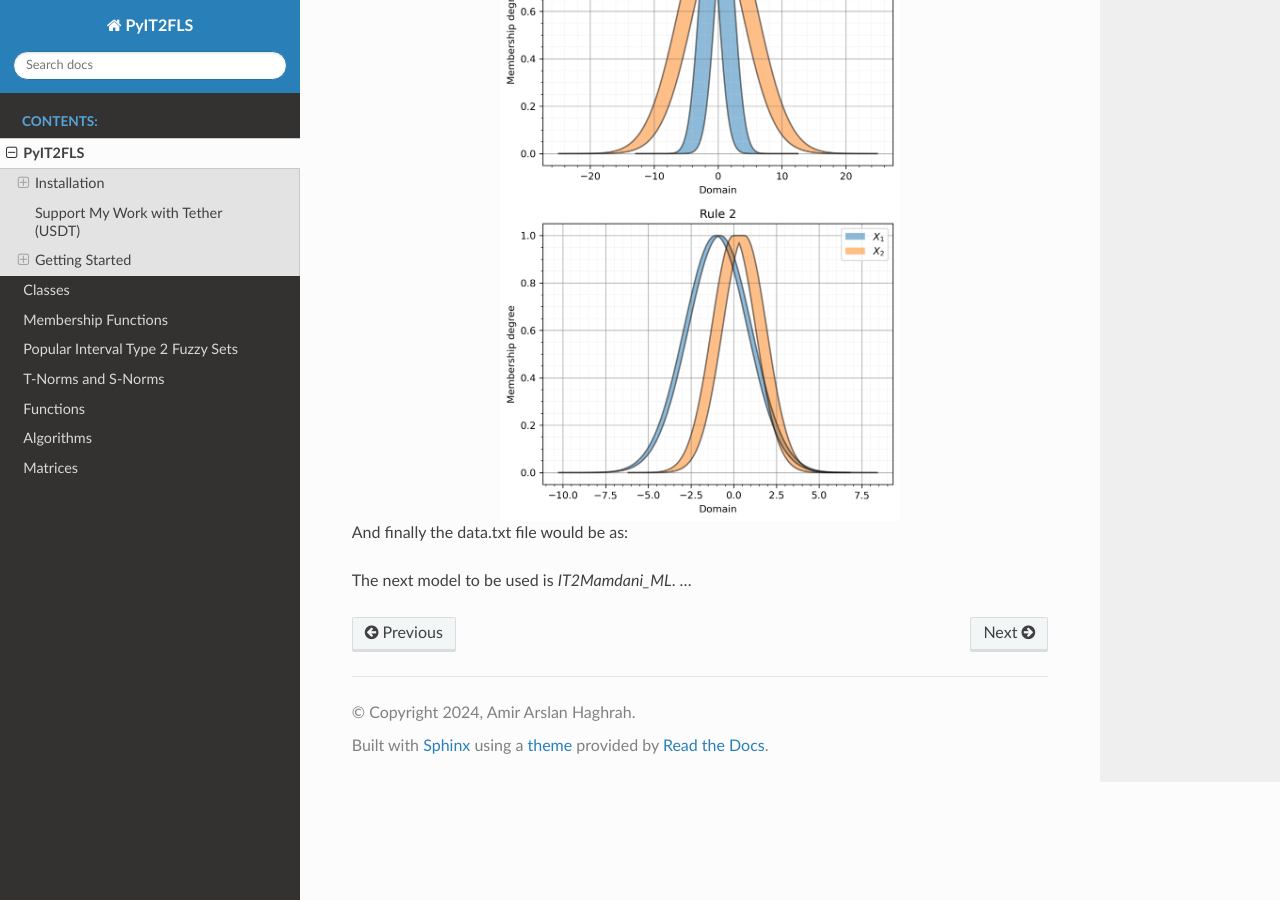
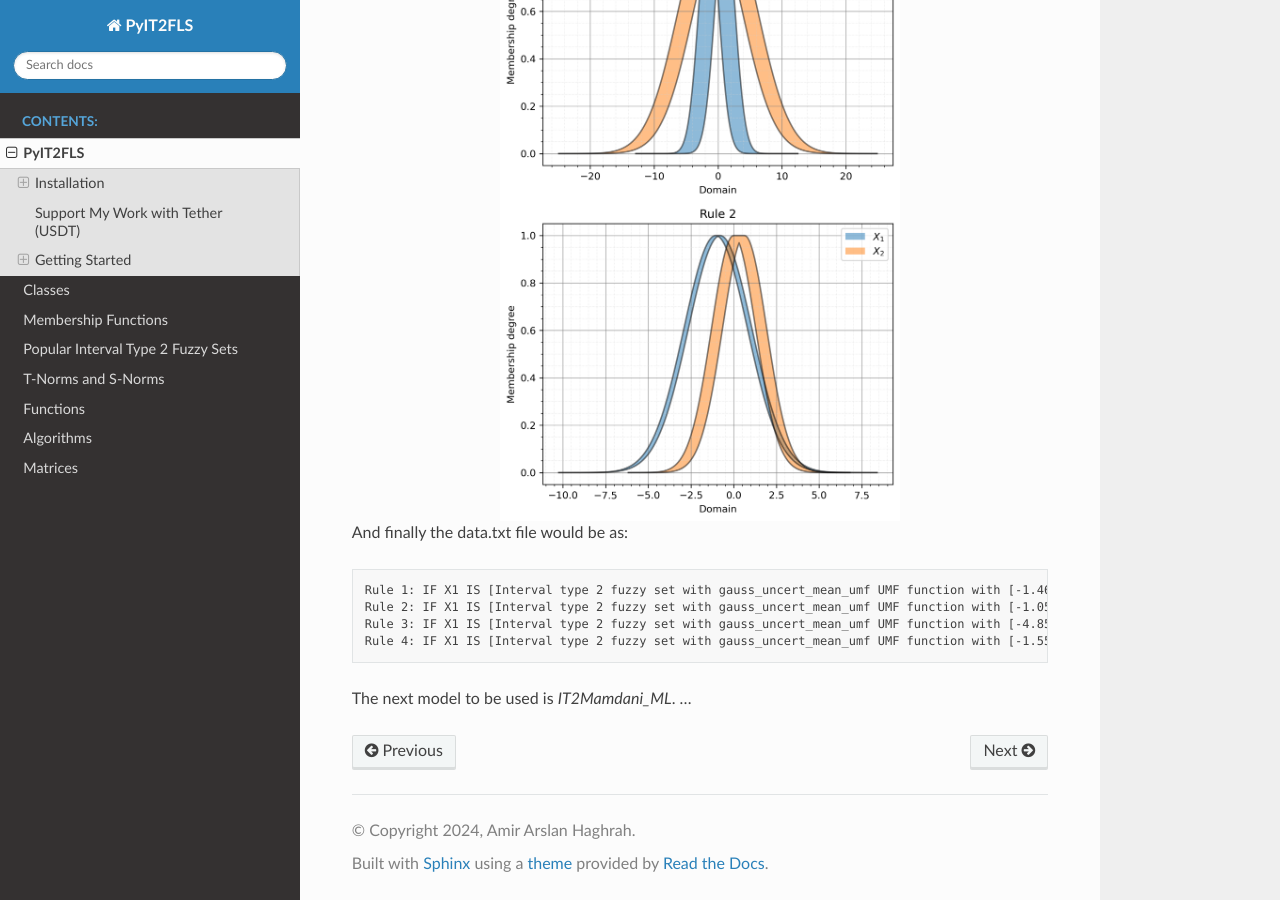
Before and after one commit to Haghrah/PyIT2FLS, a Sphinx documentation site: the page built from docs/_generated/pyit2fls.rst, in a window 1280 px wide and 900 px high, scrolled down 21685 px. Built offline with Sphinx 7.4.7 and the Read the Docs theme 3.1.0, drawn with Linux system fonts in a browser that asks for light colours.

Commit message:
Examples provided by documentations ...

```diff
--- a/docs/_generated/pyit2fls.rst
+++ b/docs/_generated/pyit2fls.rst
@@ -937,7 +937,7 @@ The output plots achieved by this example would be as following:
 
 And finally the data.txt file would be as:
 
-.. code-block:: plain text
+.. code-block:: plaintext
 
     Rule 1: IF X1 IS [Interval type 2 fuzzy set with gauss_uncert_mean_umf UMF function with [-1.4669762123604757, 1.0659910676893047, 1.5911537388450434, 1.0] parameters, and gauss_uncert_mean_lmf LMF function with [-1.4669762123604757, 1.0659910676893047, 1.5911537388450434, 1.0] parameters] AND X2 IS [Interval type 2 fuzzy set with gauss_uncert_mean_umf UMF function with [-1.2460056520619354, 1.1974593440280525, 4.978521585542144, 1.0] parameters, and gauss_uncert_mean_lmf LMF function with [-1.2460056520619354, 1.1974593440280525, 4.978521585542144, 1.0] parameters] THEN Y IS [0.5936306702649519]
     Rule 2: IF X1 IS [Interval type 2 fuzzy set with gauss_uncert_mean_umf UMF function with [-1.0578157040838283, -0.7900290469909865, 1.863140906777802, 1.0] parameters, and gauss_uncert_mean_lmf LMF function with [-1.0578157040838283, -0.7900290469909865, 1.863140906777802, 1.0] parameters] AND X2 IS [Interval type 2 fuzzy set with gauss_uncert_mean_umf UMF function with [-0.00989717555417996, 0.6397562379181663, 1.2963653496230303, 1.0] parameters, and gauss_uncert_mean_lmf LMF function with [-0.00989717555417996, 0.6397562379181663, 1.2963653496230303, 1.0] parameters] THEN Y IS [6.088185997131968]
@@ -945,8 +945,4 @@ And finally the data.txt file would be as:
     Rule 4: IF X1 IS [Interval type 2 fuzzy set with gauss_uncert_mean_umf UMF function with [-1.5554378784068028, -0.904650507196274, 0.9265735490246245, 1.0] parameters, and gauss_uncert_mean_lmf LMF function with [-1.5554378784068028, -0.904650507196274, 0.9265735490246245, 1.0] parameters] AND X2 IS [Interval type 2 fuzzy set with gauss_uncert_mean_umf UMF function with [0.24045230846829801, 1.4598442868389112, 2.9481236476117303, 1.0] parameters, and gauss_uncert_mean_lmf LMF function with [0.24045230846829801, 1.4598442868389112, 2.9481236476117303, 1.0] parameters] THEN Y IS [-5.609642128761873]
 
 
-
-
-
-
 The next model to be used is *IT2Mamdani_ML*. ...
```
